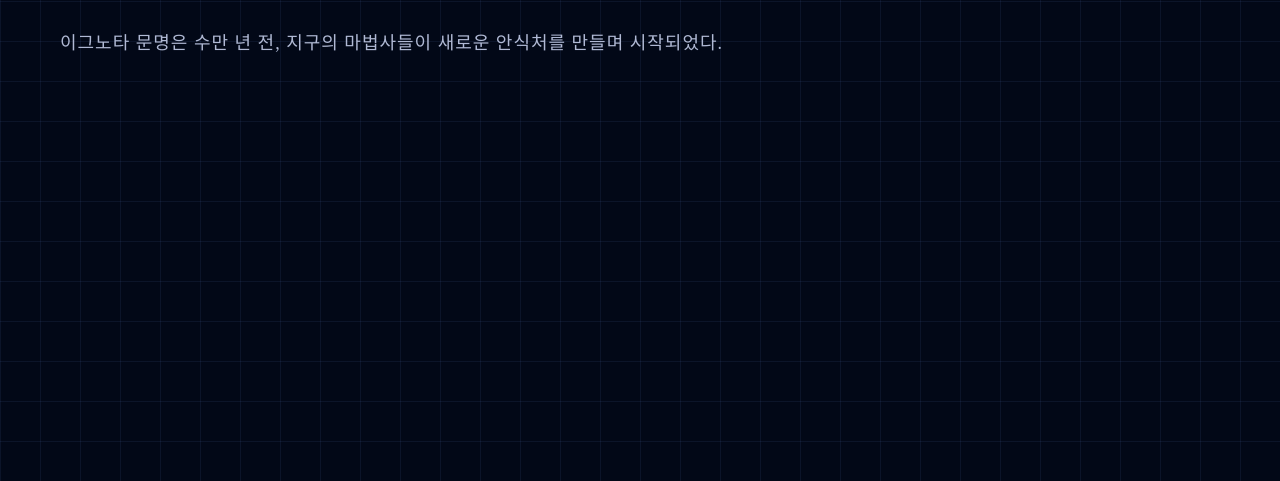
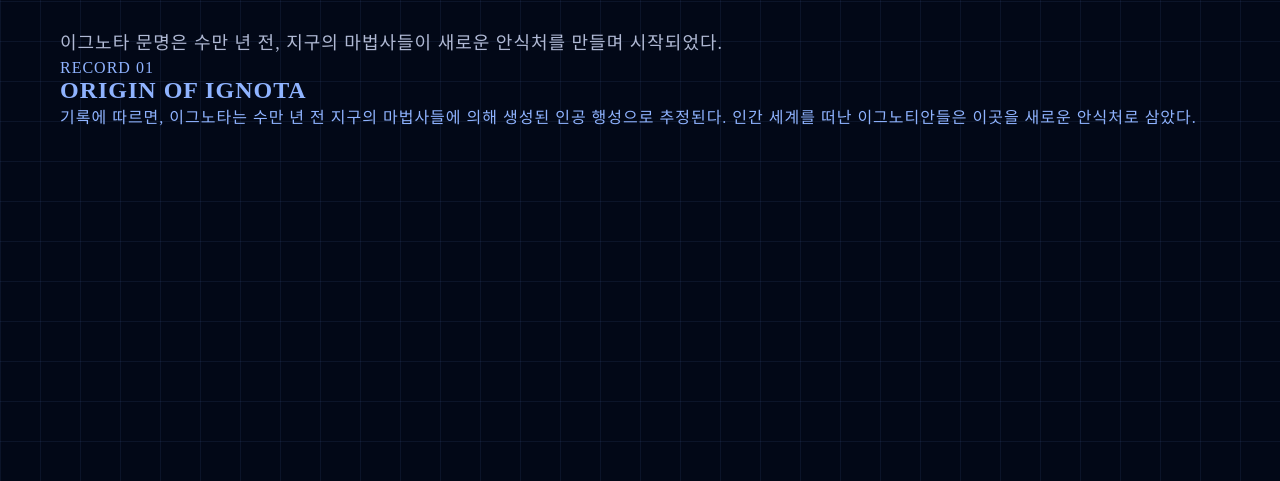
Before and after one commit to y6377/ignota, a plain HTML site: page history.html in a window 1280 px wide. Shown: the part 319-800 px from the top of the page. Drawn offline with Linux system fonts and the light colour scheme.

Commit message:
Update history.html

```diff
--- a/history.html
+++ b/history.html
@@ -36,6 +36,25 @@
 
     </p>
 
+    <div class="history-record">
+
+  <p class="record-number">
+    RECORD 01
+  </p>
+
+  <h2 class="record-title">
+    ORIGIN OF IGNOTA
+  </h2>
+
+  <p class="record-text">
+    기록에 따르면, 이그노타는 수만 년 전
+    지구의 마법사들에 의해 생성된 인공 행성으로 추정된다.
+    인간 세계를 떠난 이그노티안들은
+    이곳을 새로운 안식처로 삼았다.
+  </p>
+
+</div>
+
   </main>
 
   <div class="custom-cursor">
```
